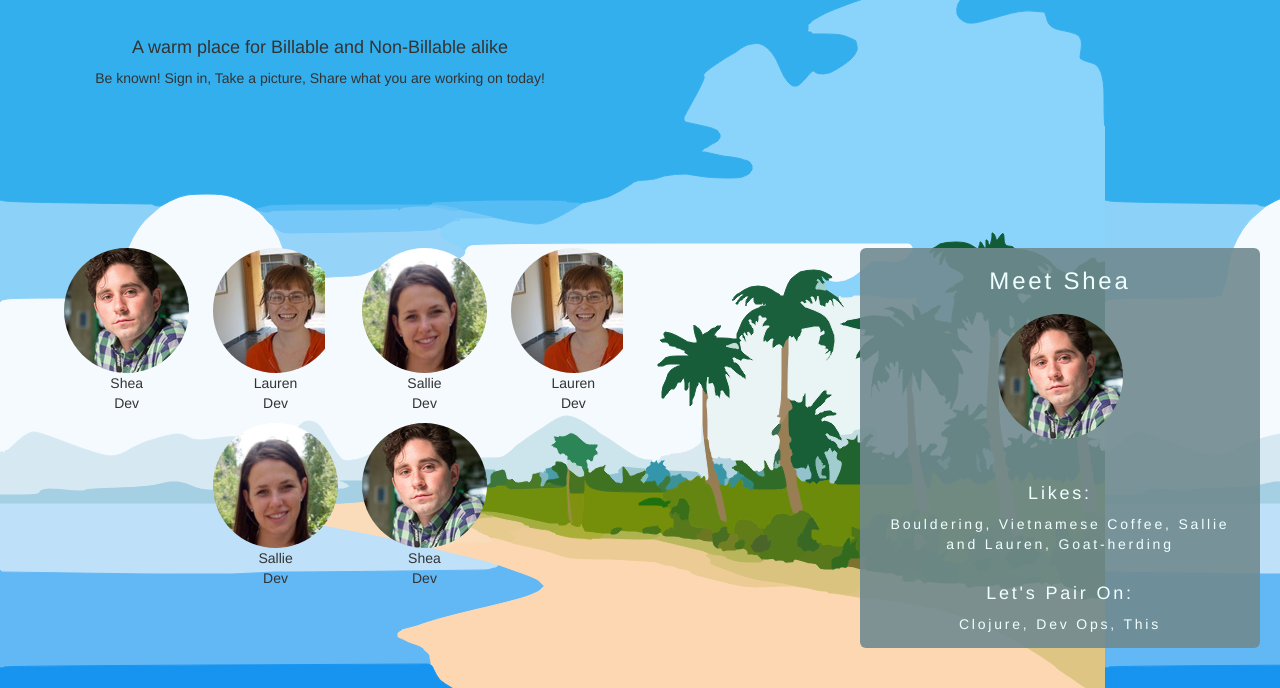
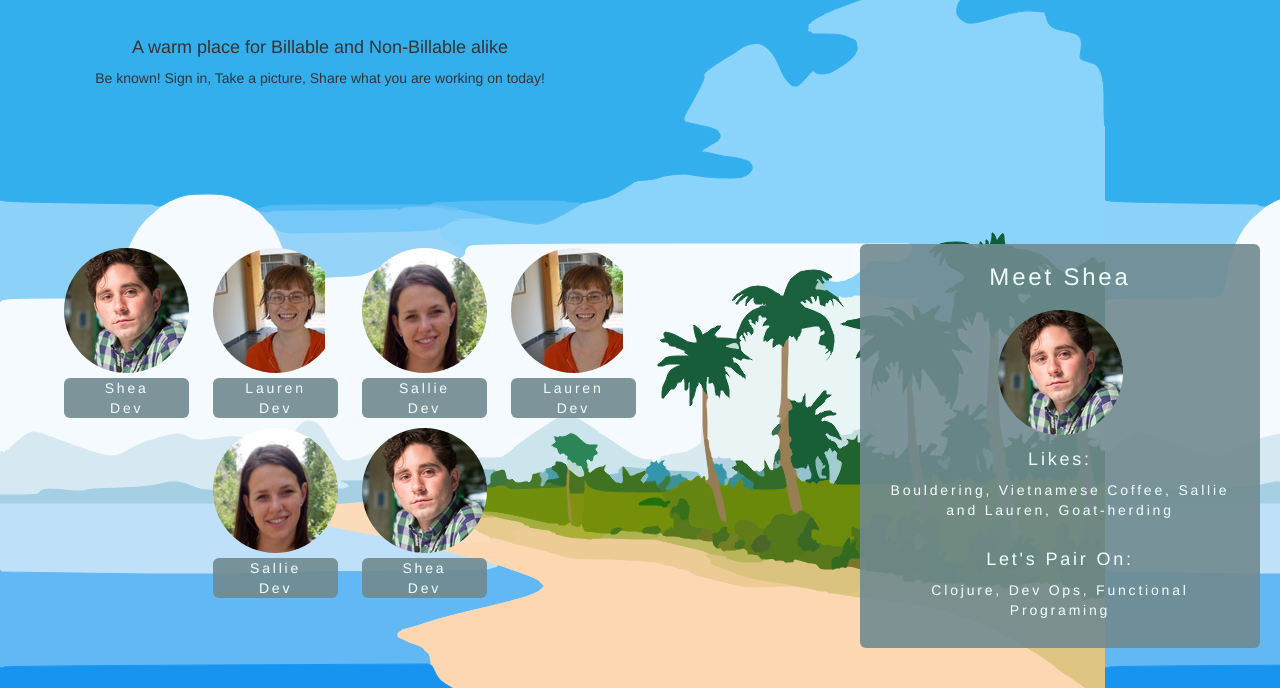
Before and after one commit to salliewalecka/hellobeach, a website: page app/index.html in a window 1280 px wide. Shown: the part 112-800 px from the top of the page. Drawn offline with nearby package versions, Linux system fonts and the light colour scheme; files that its build step writes are made by us from their sources.

Commit message:
[Sallie] hard coded mockup

```diff
--- a/app/index.html
+++ b/app/index.html
@@ -43,43 +43,55 @@
           <div class="crop">
             <img src="/images/shea.jpeg" alt="shea"/>
           </div>
-          <div>Shea</div>
+          <div class="mini-profile">
+          Shea<br>
           Dev
+          </div>
       </div>
       <div class="beach-goer">
           <div class="crop">
             <img src="/images/lauren.jpeg" alt="shea"/>
           </div>
-          <div>Lauren</div>
+          <div class="mini-profile">
+          Lauren<br>
           Dev
+          </div>
       </div>
       <div class="beach-goer">
           <div class="crop">
             <img src="/images/sallie.png" alt="shea"/>
           </div>
-          <div>Sallie</div>
+          <div class="mini-profile">
+          Sallie<br>
           Dev
+          </div>
       </div>
-       <div class="beach-goer">
+      <div class="beach-goer">
           <div class="crop">
             <img src="/images/lauren.jpeg" alt="shea"/>
           </div>
-          <div>Lauren</div>
+          <div class="mini-profile">
+          Lauren<br>
           Dev
+          </div>
       </div>
-      <div class="beach-goer">
+     <div class="beach-goer">
           <div class="crop">
             <img src="/images/sallie.png" alt="shea"/>
           </div>
-          <div>Sallie</div>
+          <div class="mini-profile">
+          Sallie<br>
           Dev
+          </div>
       </div>
-      <div class="beach-goer">
+        <div class="beach-goer">
           <div class="crop">
             <img src="/images/shea.jpeg" alt="shea"/>
           </div>
-          <div>Shea</div>
+          <div class="mini-profile">
+          Shea<br>
           Dev
+          </div>
       </div>
       <div id="feature-box">
         <h3>Meet Shea</h3>
@@ -92,21 +104,12 @@
           <h4>Likes:</h4> Bouldering, Vietnamese Coffee, Sallie and Lauren, Goat-herding
           <br>
           <br>
-          <h4>Let's Pair On:</h4> Clojure, Dev Ops, This
+          <h4>Let's Pair On:</h4> Clojure, Dev Ops, Functional Programing
         </div>
       </div>
       </div>
       </div>
     </div>
-    <!-- Google Analytics: change UA-XXXXX-X to be your site's ID. -->
-    <script>
-      (function(b,o,i,l,e,r){b.GoogleAnalyticsObject=l;b[l]||(b[l]=
-      function(){(b[l].q=b[l].q||[]).push(arguments)});b[l].l=+new Date;
-      e=o.createElement(i);r=o.getElementsByTagName(i)[0];
-      e.src='https://www.google-analytics.com/analytics.js';
-      r.parentNode.insertBefore(e,r)}(window,document,'script','ga'));
-      ga('create','UA-XXXXX-X');ga('send','pageview');
-    </script>
 
     <!-- build:js scripts/vendor.js -->
     <!-- bower:js -->
--- a/app/styles/main.scss
+++ b/app/styles/main.scss
@@ -49,9 +49,18 @@ body {
 
 .beach-goer{
   display:inline-block;
-  height: 150px;
+  height: 15px;
   width: 125px;
   margin: 10px;
+}
+
+.mini-profile{
+   margin-top:5px;
+   background-color: rgba(112,138,144,.9);
+   color: rgb(240,255,255);
+   border-radius: 6px;
+   letter-spacing: .2em;
+
 }
 
 .crop{
@@ -68,14 +77,13 @@ body {
 
 #feature-box{
   width:400px;
-  height:400px;
-  margin-right:20px;
+  margin:0 20px 0 10px;
   border-radius: 6px;
   position: fixed;
   bottom: 40px;
   right:0;
   background-color: rgba(112,138,144,.9);
-  padding: 0 2em 0 2em;
+  padding: 0 2em 2em 2em;
   color: rgb(240,255,255);
   letter-spacing: .2em;
 }
```
